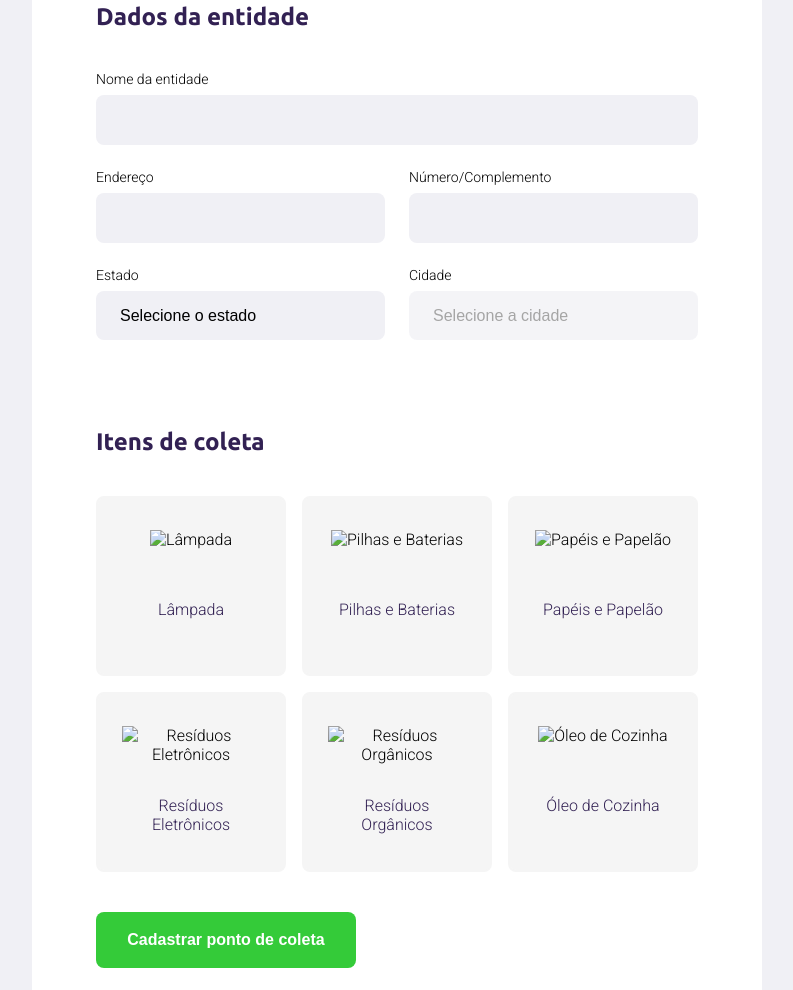
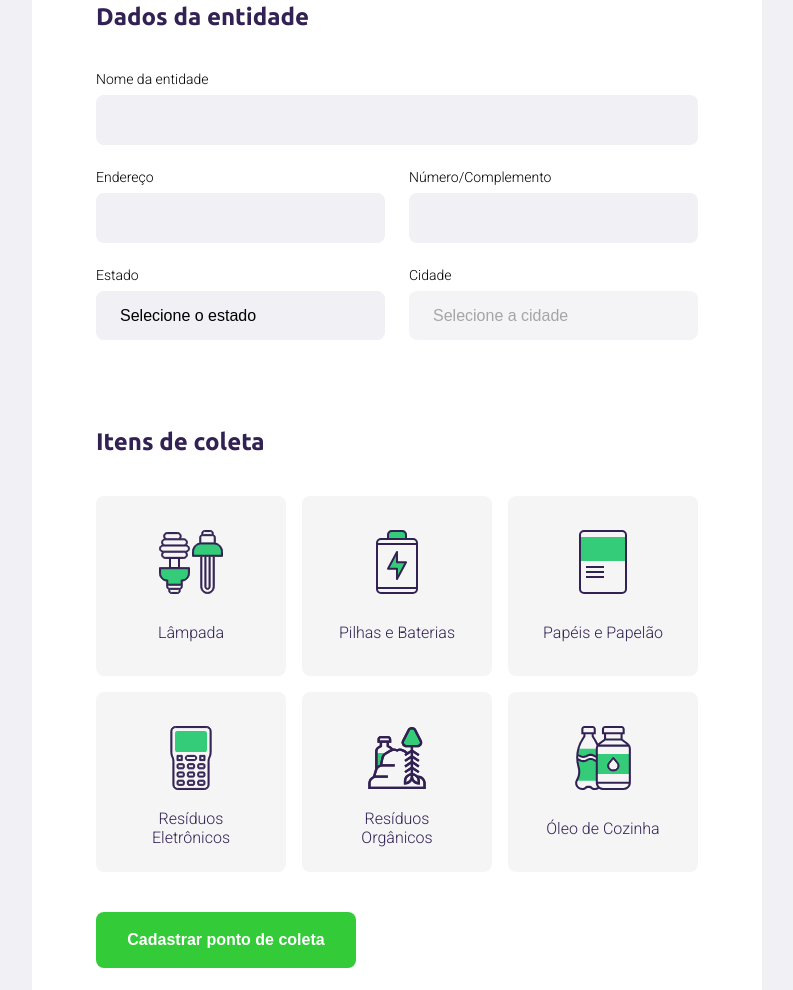
Before and after one commit to cleber-santos/ecoleta, a plain HTML site: page create-point.html in a window 1280 px wide. Shown: the part 339-1329 px from the top of the page, without its empty margins (243-1036 px from the left). Drawn offline with Linux system fonts and the light colour scheme; the site is published under a folder, as on GitHub Pages, so addresses that start at the root find nothing; no server answers.

Commit message:
Update create-point.html

```diff
--- a/create-point.html
+++ b/create-point.html
@@ -72,27 +72,27 @@
 
                     <div class="itens-grid">
                         <li data-id="1" >
-                            <img src="/assets/lampadas.svg" alt="Lâmpada">
+                            <img src="assets/lampadas.svg" alt="Lâmpada">
                             <span>Lâmpada</span>
                         </li>
                         <li data-id="2" >
-                            <img src="/assets/baterias.svg" alt="Pilhas e Baterias">
+                            <img src="assets/baterias.svg" alt="Pilhas e Baterias">
                             <span>Pilhas e Baterias</span>
                         </li>
                         <li data-id="3" >
-                            <img src="/assets/papeis-papelao.svg" alt="Papéis e Papelão">
+                            <img src="assets/papeis-papelao.svg" alt="Papéis e Papelão">
                             <span>Papéis e Papelão</span>
                         </li>
                         <li data-id="4" >
-                            <img src="/assets/eletronicos.svg" alt="Resíduos Eletrônicos">
+                            <img src="assets/eletronicos.svg" alt="Resíduos Eletrônicos">
                             <span>Resíduos Eletrônicos</span>
                         </li>
                         <li data-id="5" >
-                            <img src="/assets/organicos.svg" alt="Resíduos Orgânicos">
+                            <img src="assets/organicos.svg" alt="Resíduos Orgânicos">
                             <span>Resíduos Orgânicos</span>
                         </li>
                         <li data-id="6" >
-                            <img src="/assets/oleo.svg" alt="Óleo de Cozinha">
+                            <img src="assets/oleo.svg" alt="Óleo de Cozinha">
                             <span>Óleo de Cozinha</span>
                         </li>
                     </div>
@@ -106,6 +106,6 @@
 
     </div>
 
-    <script src="/scripts/create-point.js"></script>
+    <script src="scripts/create-point.js"></script>
 </body>
 </html>
```
